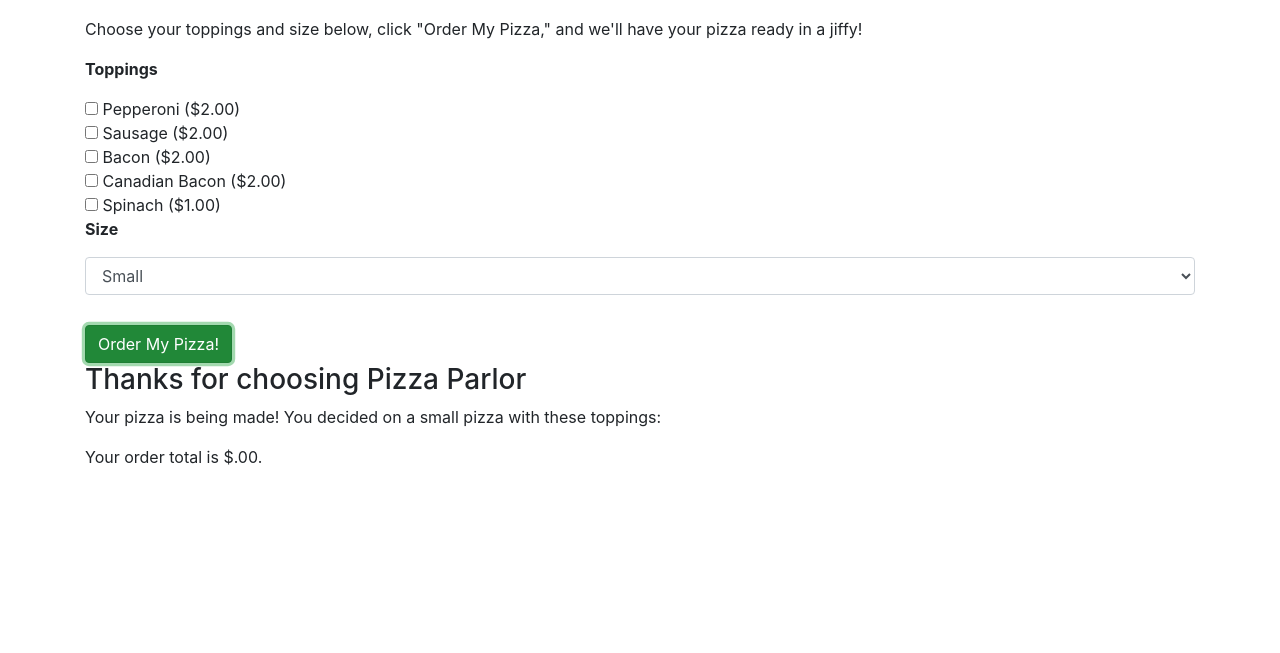
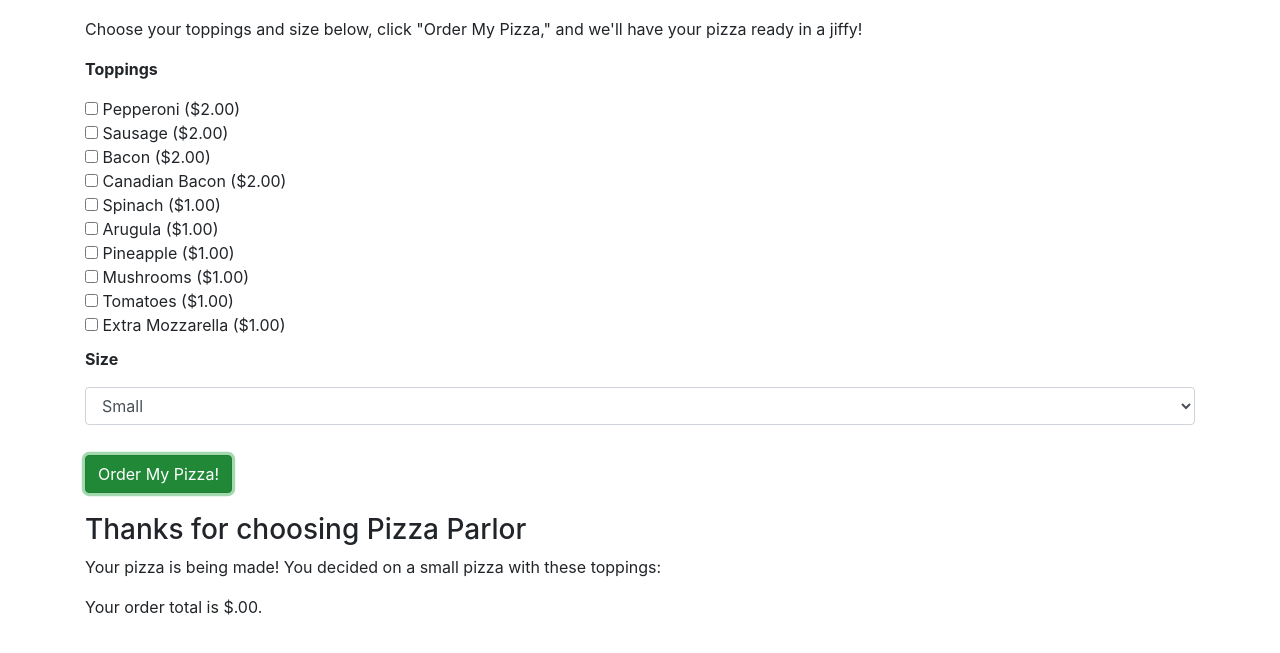
Before and after one commit to lauriewaller/pizza-parlor, a plain HTML site: page index.html in a window 1280 px wide. Both pictures are taken after a click on the button "Order My Pizza!". Shown: the part 71-724 px from the top of the page. Drawn offline with Linux system fonts and the light colour scheme.

Commit message:
complete addCost

```diff
--- a/css/styles.css
+++ b/css/styles.css
@@ -11,6 +11,11 @@
   font-weight: bold;
 }
 
+.orderSize {
+  margin-top: 10px;
+}
+
 #final-pizza-order {
   display: none;
+  margin-top: 20px;
 }
--- a/index.html
+++ b/index.html
@@ -22,10 +22,12 @@
           <input class = "two" type="checkbox" name="toppings" value="Bacon"> Bacon ($2.00)</input><br>
           <input class = "two" type="checkbox" name="toppings" value="Canadian Bacon"> Canadian Bacon ($2.00)</input><br>
           <input class = "one" type="checkbox" name="toppings" value="Spinach"> Spinach ($1.00)</input><br>
-      <!-- extra mozzarella, arugula, bacon, canadian bacon, pineapple, mushrooms, tomatoes,
-      update prices if needed-->
+          <input class = "one" type="checkbox" name="toppings" value="Arugula"> Arugula ($1.00)</input><br>
+          <input class = "one" type="checkbox" name="toppings" value="Pineapple"> Pineapple ($1.00)</input><br>
+          <input class = "one" type="checkbox" name="toppings" value="Mushrooms"> Mushrooms ($1.00)</input><br>
+          <input class = "one" type="checkbox" name="toppings" value="Tomatoes"> Tomatoes ($1.00)</input><br>
+          <input class = "one" type="checkbox" name="toppings" value="Extra Mozzarella"> Extra Mozzarella ($1.00)</input><br>
         </div>
-
 
       <div class="orderSize">
         <p class="inputHeader">Size</p>
@@ -52,7 +54,3 @@
   </div>
 </body>
 </html>
-
-<!--
-
--->
--- a/js/scripts.js
+++ b/js/scripts.js
@@ -1,6 +1,6 @@
 //Business Logic
 function Pizza(size, sizePrice) {
-  this.toppings = {}; // this will remain named toppings
+  this.toppings = {};
   this.size = size;
   this.sizePrice = sizePrice;
 }
@@ -21,17 +21,28 @@
     this.sizePrice = 10;
   } else if (userSize === "medium") {
     this.sizePrice = 12;
-  } else if (userSize === "medium") {
+  } else if (userSize === "large") {
     this.sizePrice = 14;
   } else {
     this.sizePrice = 16;
   }
 }
 
-Pizza.prototype.cost = function() {
-  Object.keys(Pizza.toppings)
+function addCost(pizzaObject) {
+  let toppingsCost = 0;
+  let userObject = pizzaObject["toppings"];
+  console.log(userObject)
+  Object.keys(userObject).forEach(function(key) {
+    console.log(key)
+    console.log(this.key["price"])
 
-  //return + this.sizePrice;
+    toppingsCost += key["price"];
+  });
+  return toppingsCost + pizzaObject.sizePrice;
+  console.log(pizzaObject.sizePrice);
+  // Pizza.toppings[key].price
+
+  // return + this.sizePrice;
 
 }
 
@@ -40,6 +51,10 @@
     spinach: {
       userTopping: "spinach",
       price: 1
+    },
+    pepperoni: {
+      userTopping: "pepperoni",
+      price: 2
     },
   },
 
@@ -59,29 +74,23 @@
     $("#final-pizza-order").show();
     //instantiate pizza object, create variable for pizza cost, add size to pizza object
     let userPizza = new Pizza();
+    //push size into object
     userPizza.addSize();
 
     // let pizzaCost = userPizza.cost();
 
-
-    //tbd
-    // console.log(userPizza)
     //add toppings into pizza object
-    //push toppings with 1 into object
     $("input:checkbox[class=one]:checked").each(function(){
       let checkedTopping = $(this).val();
       let newTopping = new Toppings(checkedTopping, 1);
       userPizza.addTopping(newTopping, checkedTopping);
       });
 
-    //push toppings with 2 into object
     $("input:checkbox[class=two]:checked").each(function(){
       let checkedTopping = $(this).val();
       let newTopping = new Toppings(checkedTopping, 2);
       userPizza.addTopping(newTopping, checkedTopping);
       });
-
-    //push size into object
 
     //show toppings to user
     $("input:checkbox[name=toppings]:checked").each(function(){
@@ -94,10 +103,9 @@
     //show cost to user
     //$("#pizzaCost").append(pizzaCost);
 
-    // $("input:checkbox[class=two]:checked").each(function(){
-    //   let topping = $(this).val();
-    //   console.log(topping)
-    //   });
     console.log(userPizza);
+
+    let cost = addCost(userPizza);
+    console.log(cost)
   });
 });
```
Also changed, not shown: js/test.js (+18 -12 lines).
